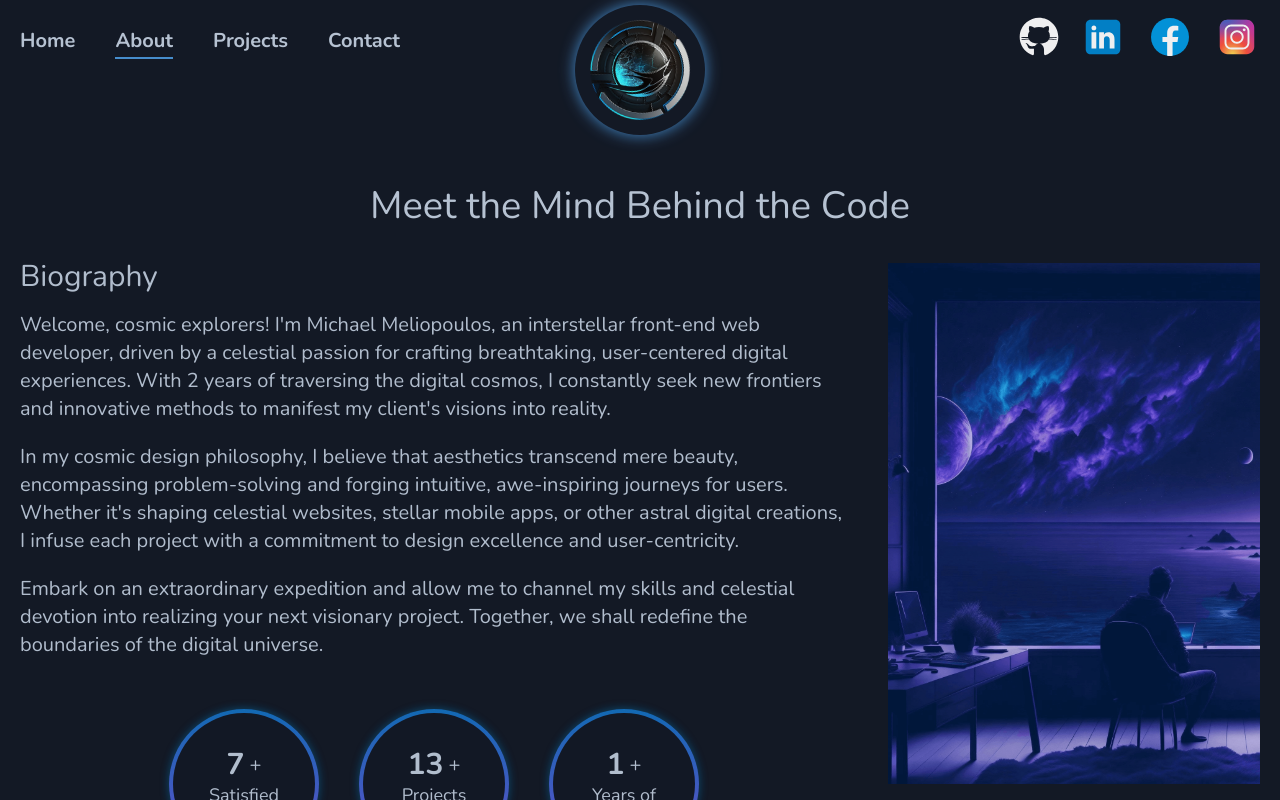
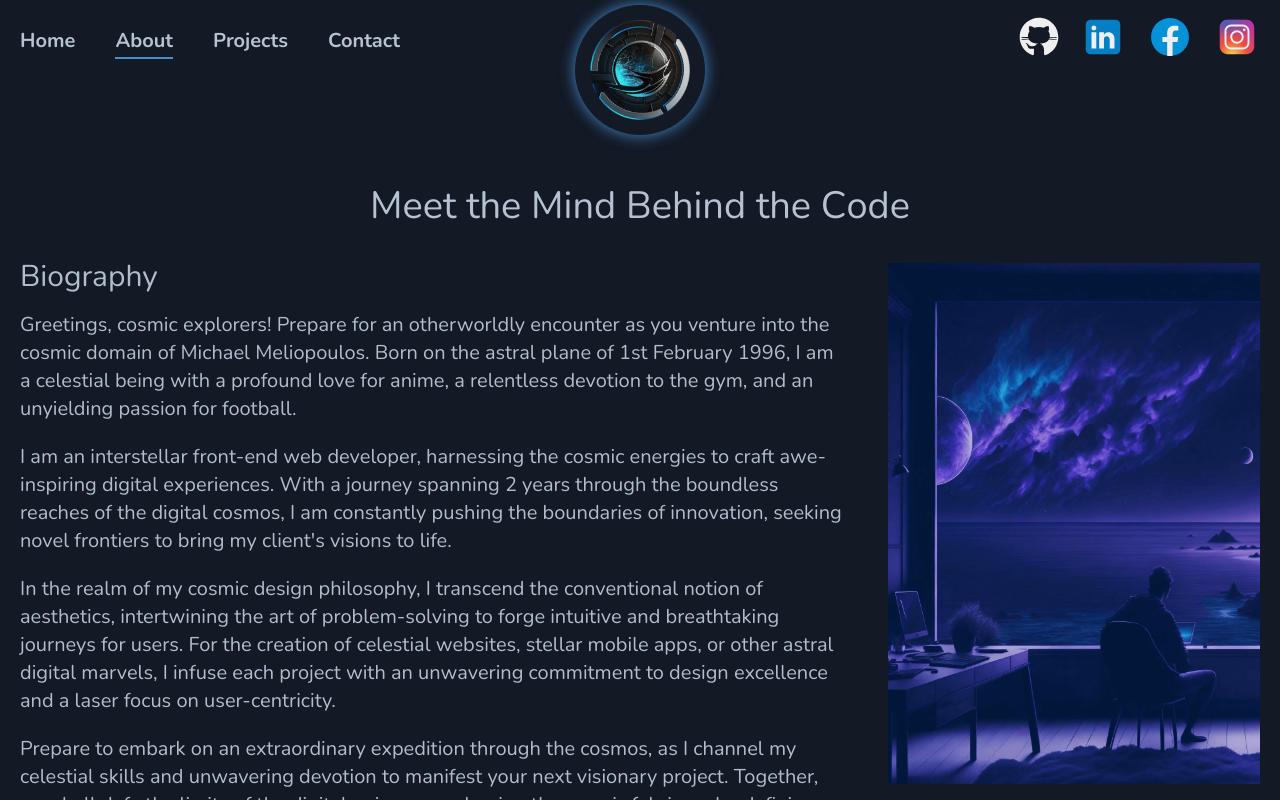
Before and after one commit to Michalis-Mel/final-portfolio, a Next.js app: page /about in a window 1280 px wide. Both pictures are taken after a click on the picture 640 px from the left and 487 px from the top of the page. Shown: the top 800 px of the page. Built offline with nearby package versions, Linux system fonts and the light colour scheme.

Commit message:
skills division

```diff
--- a/app/components/About/Biography.jsx
+++ b/app/components/About/Biography.jsx
@@ -26,32 +26,40 @@ const Biography = () => {
 
       <div className="bio_txt">
         <FadeInText className="bio_ttl" text="Biography" myDelay={1} />
-
         <FadeInText
-          text="Welcome, cosmic explorers! I'm Michael Meliopoulos, an
-            interstellar front-end web developer, driven by a celestial passion
-            for crafting breathtaking, user-centered digital experiences. With 2
-            years of traversing the digital cosmos, I constantly seek new
-            frontiers and innovative methods to manifest my client's
-            visions into reality."
+          text="Greetings, cosmic explorers! Prepare for an otherworldly encounter as
+        you venture into the cosmic domain of Michael Meliopoulos. Born on the
+        astral plane of 1st February 1996, I am a celestial being with a
+        profound love for anime, a relentless devotion to the gym, and an
+        unyielding passion for football. "
           myDelay={1}
         />
         <FadeInText
-          text="In my cosmic design philosophy, I believe that aesthetics transcend
-            mere beauty, encompassing problem-solving and forging intuitive,
-            awe-inspiring journeys for users. Whether it's shaping
-            celestial websites, stellar mobile apps, or other astral digital
-            creations, I infuse each project with a commitment to design
-            excellence and user-centricity."
+          text="I am an interstellar front-end web developer, harnessing the cosmic
+        energies to craft awe-inspiring digital experiences. With a journey
+        spanning 2 years through the boundless reaches of the digital cosmos, I
+        am constantly pushing the boundaries of innovation, seeking novel
+        frontiers to bring my client's visions to life. "
           myDelay={1}
         />
         <FadeInText
-          text="Embark on an extraordinary expedition and allow me to channel my
-            skills and celestial devotion into realizing your next visionary
-            project. Together, we shall redefine the boundaries of the digital
-            universe."
+          text="In the realm of my cosmic design philosophy, I transcend the
+        conventional notion of aesthetics, intertwining the art of
+        problem-solving to forge intuitive and breathtaking journeys for users.
+        For the creation of celestial websites, stellar mobile apps, or other
+        astral digital marvels, I infuse each project with an unwavering
+        commitment to design excellence and a laser focus on user-centricity."
           myDelay={1}
         />
+        <FadeInText
+          text="Prepare to embark on an extraordinary expedition through the cosmos, as
+        I channel my celestial skills and unwavering devotion to manifest your
+        next visionary project. Together, we shall defy the limits of the
+        digital universe, reshaping the cosmic fabric and redefining what is
+        possible."
+          myDelay={1}
+        />
+
         <FadeInDiv className="stats" myDelay={1}>
           <Tilt>
             <div className="stat">
--- a/app/components/About/Skills.jsx
+++ b/app/components/About/Skills.jsx
@@ -1,10 +1,10 @@
 "use client";
 import { AnimatedTextCharacter, FadeInDiv } from "@/app/animations";
-import { skills } from "@/app/constants/Skills";
+import { techSkills, softSkills } from "@/app/constants/Skills";
 import Image from "next/image";
 import Tilt from "react-parallax-tilt";
 
-const Skill = ({ key, name, icon }) => {
+const TechSkill = ({ key, name, icon }) => {
   return (
     <div className="skill">
       <Image src={icon} width={80} alt={name} />
@@ -12,22 +12,43 @@ const Skill = ({ key, name, icon }) => {
     </div>
   );
 };
+const SoftSkill = ({ key, name }) => {
+  return (
+    <div className="skill">
+      <h2>{name}</h2>
+    </div>
+  );
+};
 
 const Skills = () => {
   return (
     <div className="skills">
-      <AnimatedTextCharacter className="margin med" text="Skills" />
+      <div className="techSkills">
+        <AnimatedTextCharacter className="margin med" text="Techical Skills" />
         <FadeInDiv className="skills_con">
-        {skills.map((skill) => {
+          {techSkills.map((skill) => {
             return (
               <Tilt key={skill.name} className="skill_con">
-              <Skill name={skill.name} icon={skill.icon} />
+                <TechSkill name={skill.name} icon={skill.icon} />
                 <h4>{skill.name}</h4>
               </Tilt>
             );
           })}
         </FadeInDiv>
       </div>
+      <div className="softSkills">
+        <AnimatedTextCharacter className="margin med" text="Soft Skills" />
+        <FadeInDiv className="skills_con">
+          {softSkills.map((skill) => {
+            return (
+              <Tilt key={skill.name} className="skill_con">
+                <SoftSkill name={skill.name} />
+              </Tilt>
+            );
+          })}
+        </FadeInDiv>
+      </div>
+    </div>
   );
 };
 
--- a/app/constants/Skills.js
+++ b/app/constants/Skills.js
@@ -17,7 +17,7 @@ import wordpress from "@/public/images/skills_icons/wordpress.png";
 import framer from "@/public/images/skills_icons/framer.png";
 import figma from "@/public/images/skills_icons/figma.png";
 
-export const skills = [
+export const techSkills = [
   {
     name: "HTML 5",
     icon: html,
@@ -94,3 +94,41 @@ export const skills = [
     icon: responsive,
   },
 ];
+export const softSkills = [
+  {
+    name: "Communication",
+  },
+  {
+    name: "Teamwork",
+  },
+  {
+    name: "Problem solving",
+  },
+  {
+    name: "Time management",
+  },
+  {
+    name: "Critical thinking",
+  },
+  {
+    name: "Decision making",
+  },
+  {
+    name: "Organizational",
+  },
+  {
+    name: "Stress management",
+  },
+  {
+    name: "Adaptability",
+  },
+  {
+    name: "Creativity",
+  },
+  {
+    name: "Resourcefulness",
+  },
+  {
+    name: "Openness to criticism",
+  },
+];
--- a/app/styles/_about.scss
+++ b/app/styles/_about.scss
@@ -116,7 +116,19 @@
 
     .skills {
       width: 100%;
-      margin: 50px auto 150px auto;
+      margin: 50px auto 0 auto;
+
+      .softSkills {
+        margin: 0 auto 150px auto;
+        h2 {
+          margin: 0;
+          font-size: 17px;
+          text-shadow: 0 0 10px var(--blue2);
+        }
+      }
+      .techSkills {
+        margin: 0 auto 150px auto;
+      }
 
       .skills_con {
         display: flex;
@@ -157,7 +169,7 @@
             }
           }
           h4 {
-            font-size: 20px;
+            font-size: 17px;
             margin: 15px auto 0 auto;
             width: 100%;
             text-align: center;
@@ -403,6 +415,10 @@
           display: block;
         }
       }
+
+      .softSkills .skill_con {
+        margin: 0 !important;
+      }
     }
     .experiences {
       margin-bottom: 50px;
```
Lines whose indentation alone changed are shown as unchanged.
